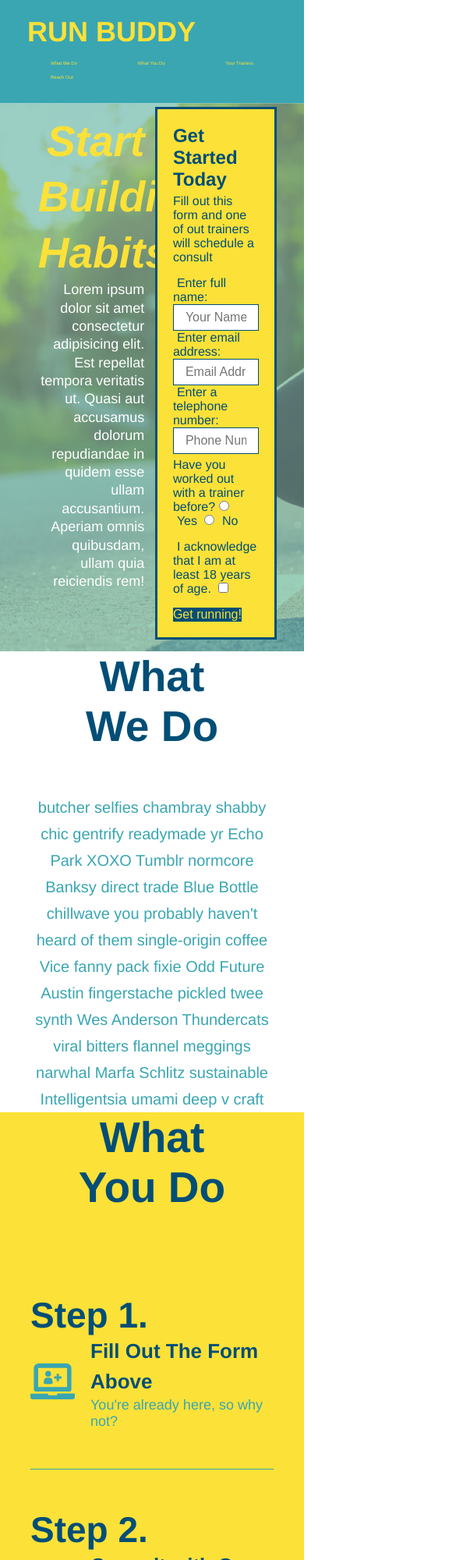
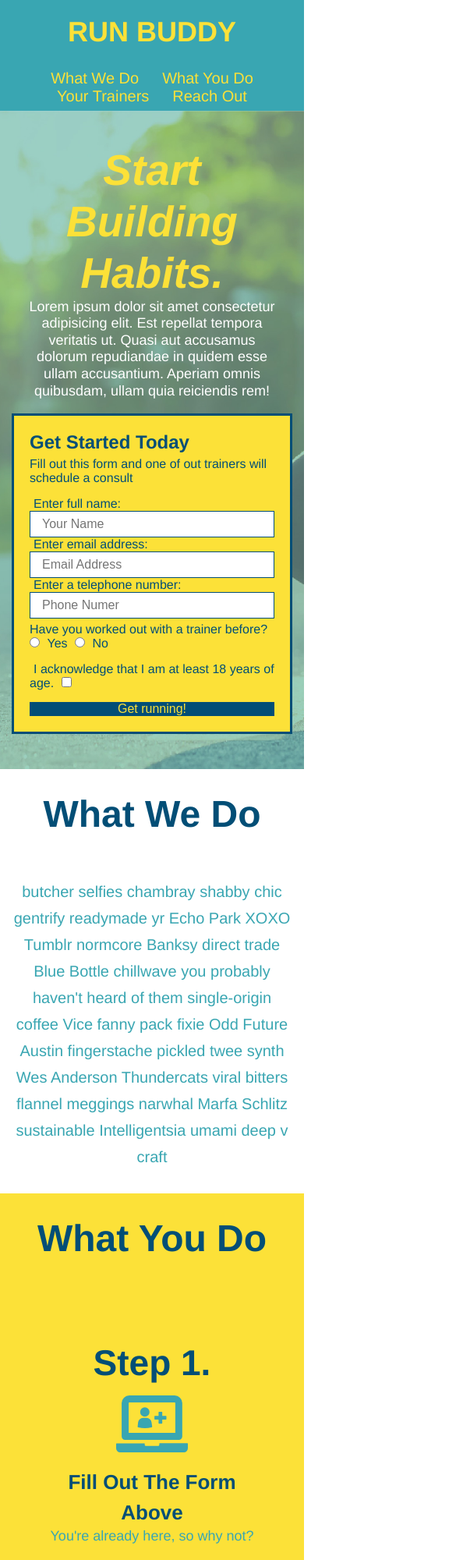
Before and after one commit to moniquemeas/RunBuddy1, a plain HTML site: page index.html in a window 390 px wide. Shown: the top 2000 px of the page at 78% size, 585 px wide, since content can reach past the window. Drawn offline with Linux system fonts and the light colour scheme.

Commit message:
add media queries, mobile feature

```diff
--- a/assets/css/style.css
+++ b/assets/css/style.css
@@ -37,7 +37,7 @@ header nav ul {
     list-style: none;
 }
 header nav ul li a {
-    margin: 0 30px;
+    padding: 10px 15px;
     font-weight: lighter;
     font-size: 1.55vw;
 }
@@ -81,6 +81,7 @@ footer a {
     background-position: center;
     justify-content: center;
     flex-wrap: wrap;
+    align-items: flex-start;
 }
 .hero-cta {
     width: 35%;
@@ -88,7 +89,7 @@ footer a {
     margin: 3.5%;
     color: #fff;
     font-size: 18px;
-    line-height: 1.3;
+    line-height: 1.2;
 }
 .hero-cta h2 {
     font-style: italic;
@@ -152,7 +153,7 @@ footer a {
     background: #fce138;
 }
 .section-title{
-    font-size:  55px;
+    font-size:  48px;
     color: #024e76;
     padding-bottom: 20px;
     text-align: center;
@@ -271,7 +272,12 @@ background: #024e76;
 
 }
 
-.contact-info > * {
+.contact-info {
+    display: flex;
+    justify-content: space-between;
+    flex-wrap: wrap;
+  }
+  .contact-info > * {
     flex: 1;
     margin: 15px;
   }
@@ -320,3 +326,94 @@ background: #024e76;
 .flex-row {
 display: flex;
 }
+/*MEDIA QUERY FOR SMALLER DESKTOP SCREENS AND SMALLER */
+@media screen and (max-width: 980px) {
+    header {
+        padding-bottom:0;
+        justify-content: center;
+
+    }
+    header h1 {
+        width: 100%;
+        text-align: center;
+    }
+    header nav ul {
+        margin-top: 20px;
+        width: 100%;
+        justify-content: center;
+    }
+    header nav ul li a {
+        font-size: 20px;
+    }
+    footer h2, footer div {
+        text-align: center;
+        width: 100%;
+    }
+    .hero-cta, .hero-form {
+        width: 100%;
+    }
+    .hero-cta {
+        text-align: center;
+    }
+    .section-title {
+        width: 80%;
+    }
+    .trainer {
+        flex: 0 70%;
+    }
+    .contact-info iframe {
+        flex: 1 100%;
+    }
+}
+
+@media screen and (max-width: 768px) {
+    section {
+        padding: 30px 15px;
+    }
+    .step h3 {
+        flex: 1 100%;
+        text-align: center;
+    }
+    .step-info {
+        flex: 2 100%;
+        text-align: center;
+        justify-content: center;
+    }
+    .step-img {
+        flex: 0 32%;
+        margin-right: 0;
+        margin-top: 15px;
+        margin-bottom: 15px;
+    }
+    .step-text {
+        flex:100%;
+
+    }
+}
+
+@media screen and (max-width: 575px) {
+    .hero-form button {
+        width: 100%;
+    }
+    .section-title {
+        width:95%;
+
+    }
+    .intro p {
+        width: 100%;
+
+    }
+    .trainer {
+        flex: 0 100%;
+
+    }
+    .contact-info {
+        text-align: center;
+    }
+    .contact-info > * {
+        flex:0 100%;
+    }
+    .contact-form {
+        order: 3;
+    }
+}
--- a/index.html
+++ b/index.html
@@ -4,7 +4,7 @@
         <meta charset="UTF-8" />
         <title>Run Buddy</title>
         <link rel="stylesheet" href="./assets/css/style.css" />
-
+        <meta name="viewport" content="width=device-width, initial-scale=1.0" />
     </head>
     <body>
         <!--Navigation-->
```
Also changed, not shown: privacy-policy.html (+1 -0 lines).
